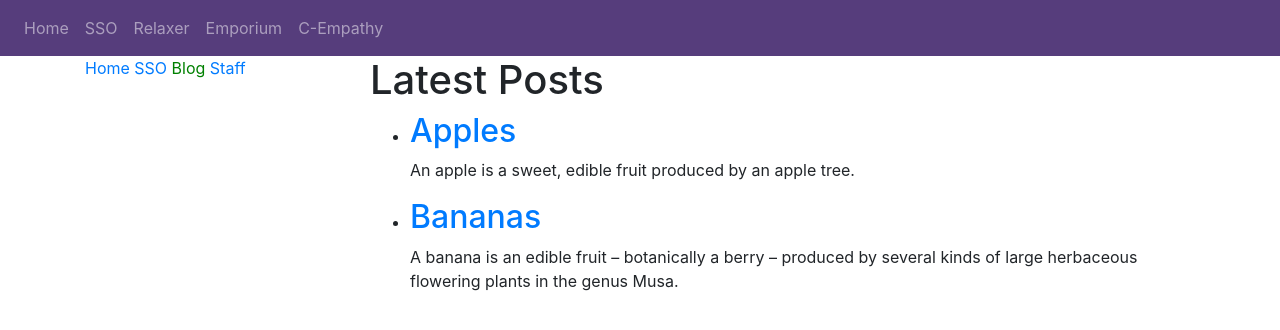
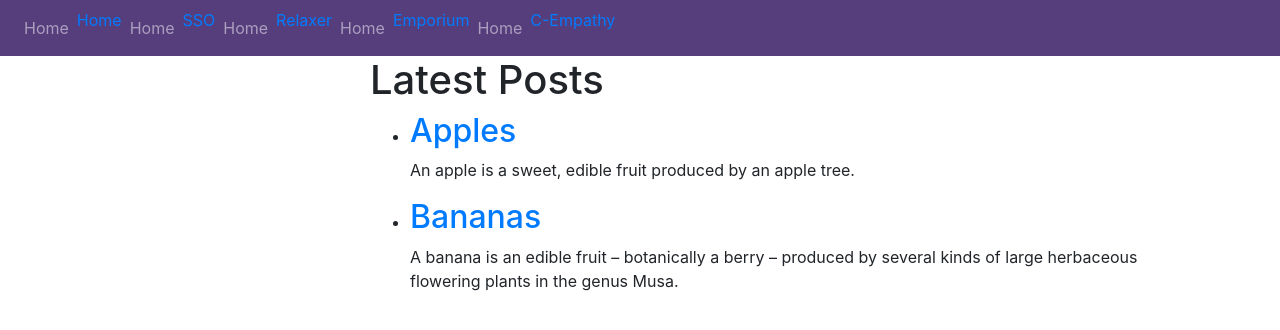
Before and after one commit to spunk-group/developers, a Jekyll site: the page built from blog.html, in a window 1280 px wide. Shown: the top 330 px of the page. Built offline with Jekyll 4.4.1, drawn with Linux system fonts in a browser that asks for light colours; nearby versions of some CDN libraries.

Commit message:
navigations

```diff
--- a/_includes/navigation.html
+++ b/_includes/navigation.html
@@ -1,7 +1,13 @@
-<nav>
-    {% for item in site.data.navigation %}
-    <a href="{{ item.link }}" {% if page.url == item.url %} class="current" {% endif %}>
-        {{ item.name }}
-    </a>
-    {% endfor %}
-</nav>
+<header class="navbar navbar-expand navbar-dark flex-column flex-md-row bd-navbar">
+    <ul class="navbar-nav flex-row">
+
+        {% for item in site.data.navigation %}
+        <li class="nav-item">
+            <a class="nav-link " href="/">Home</a>
+        </li>
+        <a href="{{ item.link }}" {% if page.url == item.url %} class="current" {% endif %}>
+            {{ item.name }}
+        </a>
+        {% endfor %}
+    </ul>
+</header>
--- a/_layouts/default.html
+++ b/_layouts/default.html
@@ -19,29 +19,10 @@
 </head>
 
 <body>
-    <header class="navbar navbar-expand navbar-dark flex-column flex-md-row bd-navbar">
-        <ul class="navbar-nav flex-row">
-            <li class="nav-item">
-                <a class="nav-link " href="/">Home</a>
-            </li>
-            <li class="nav-item">
-                <a class="nav-link " href="/">SSO</a>
-            </li>
-            <li class="nav-item">
-                <a class="nav-link " href="/">Relaxer</a>
-            </li>
-            <li class="nav-item">
-                <a class="nav-link " href="/">Emporium</a>
-            </li>
-            <li class="nav-item">
-                <a class="nav-link " href="/">C-Empathy</a>
-            </li>
-        </ul>
-    </header>
+    {% include navigation.html %}
     <div class="container">
         <div class="row flex-xl-nowrap">
             <div class="col-12 col-md-3 bd-sidebar">
-                {% include navigation.html %}
             </div>
             <main class="col-12 col-md-9" role="main">
                 {{ content }}
```
Also changed, not shown: _data/navigation.yml (+7 -4 lines).
